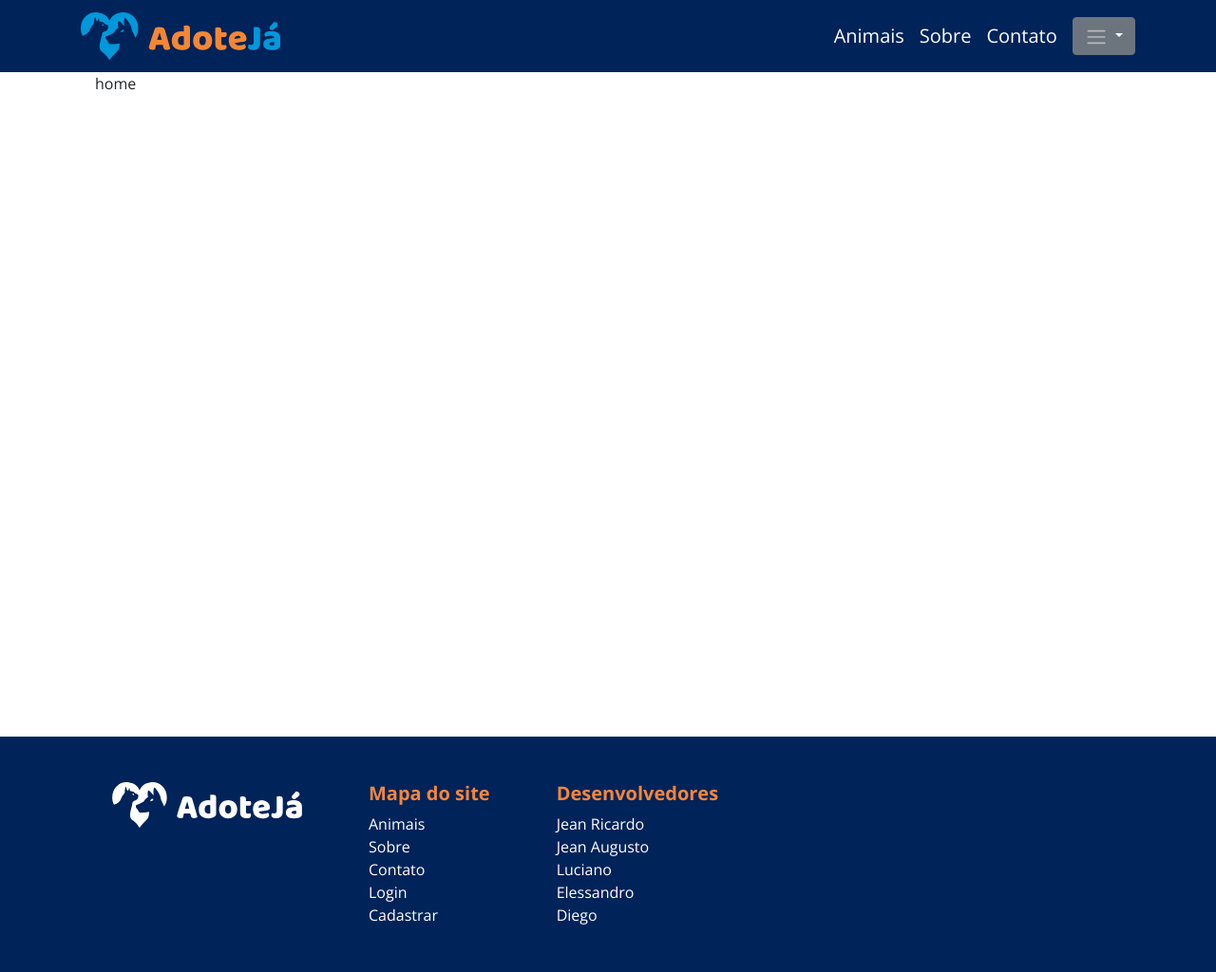
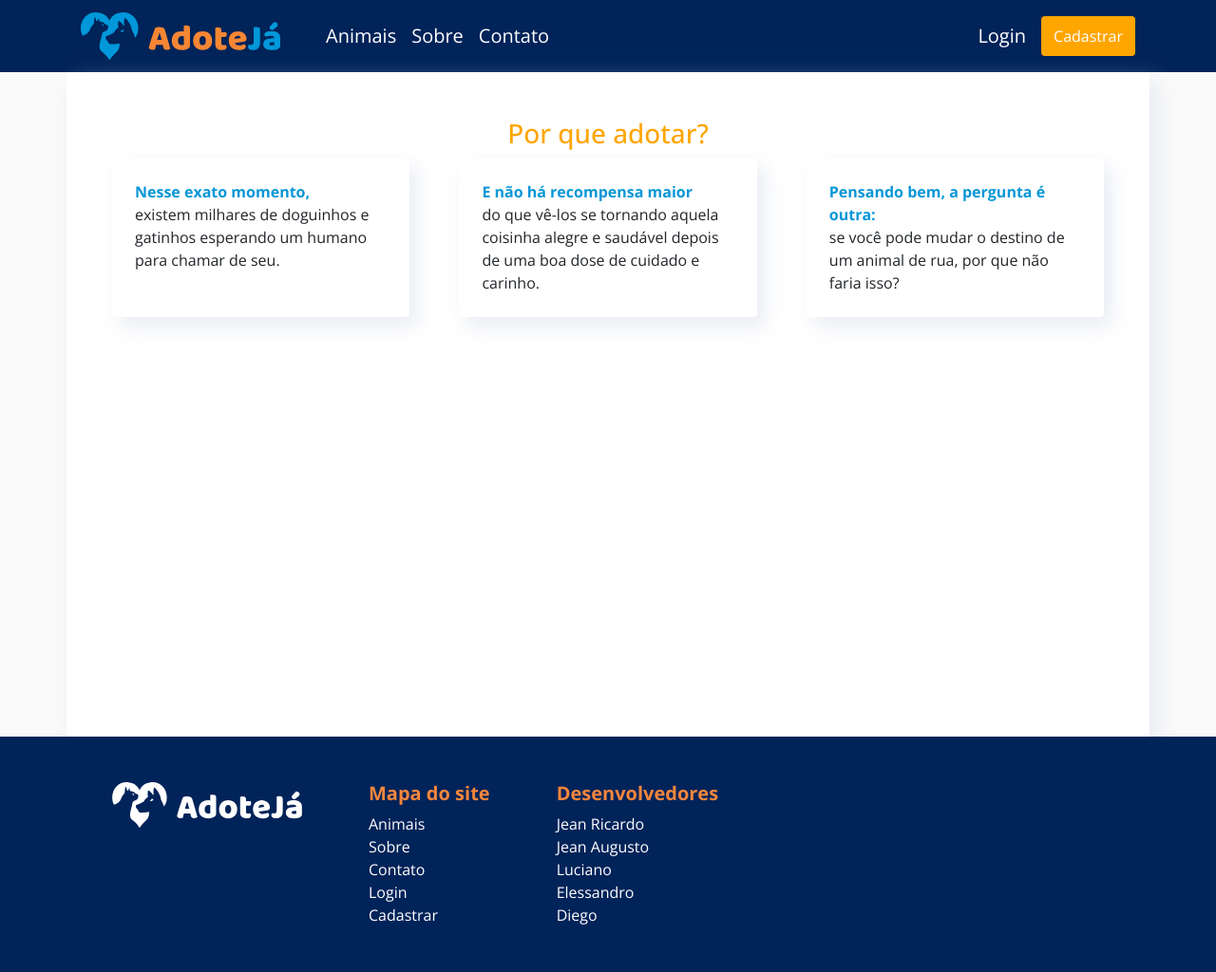
Before and after one commit to jeanrfj/AdoteJa, a Django app: page / in a window 1280 px wide. Shown: the whole page at 95% size. Run offline with Django 4.2, Linux system fonts and the light colour scheme; parts of the project's set-up code (start-up, migrations or seed data) failed here and were passed over; some libraries are stand-ins or nearby versions.

Commit message:
ajustes de layout

```diff
--- a/conta/templates/perfil.html
+++ b/conta/templates/perfil.html
@@ -3,7 +3,8 @@
 {% block titulo %}Perfil | AdoteJa{% endblock %}
 
 {% block conteudo %}
-<h1 class="mt-5 mb-4 lh-1">Atualizar Cadastro</h1>
+<div class="container p-5 bg-white">
+  <h1 class="mb-4 lh-1">Atualizar Cadastro</h1>
 
   <form method="POST" class="pb-5">
     {% csrf_token %}
@@ -33,4 +34,5 @@
     </div>
     <button type="submit" class="btn btn-primary">Atualizar</button>
   </form>
+</div>
 {% endblock %}
--- a/home/templates/home.html
+++ b/home/templates/home.html
@@ -5,5 +5,21 @@
 {%block conteudo%}
 
 {% csrf_token %}
-home
+<div class="container bg-white p-5" style="min-height: 700px; box-shadow: 8px 10px 20px #dae0eb99;">
+    <h3 class="text-center" style="color: orange;">Por que adotar?</h3>
+    <div class="d-flex justify-content-between" style="gap: 25px">
+        <div class="p-4 rounded " style="width:30%; box-shadow: 8px 10px 20px #dae0eb99;">
+            <b style="color: #0896d7;"> Nesse exato momento,</b> <br>
+            existem milhares de doguinhos e gatinhos esperando um humano para chamar de seu.
+        </div>
+        <div class="p-4 rounded " style="width:30%; box-shadow: 8px 10px 20px #dae0eb99;">
+            <b style="color: #0896d7;"> E não há recompensa maior</b> <br>
+            do que vê-los se tornando aquela coisinha alegre e saudável depois de uma boa dose de cuidado e carinho.
+        </div>
+        <div class="p-4 rounded " style="width:30%; box-shadow: 8px 10px 20px #dae0eb99;">
+            <b style="color: #0896d7;"> Pensando bem, a pergunta é outra:</b> <br>
+            se você pode mudar o destino de um animal de rua, por que não faria isso?
+        </div>
+    </div>
+</div>
 {%endblock%}
--- a/templates/base.html
+++ b/templates/base.html
@@ -3,7 +3,7 @@
 <html lang="pt">
 
 <head>
-  <title>{%block titulo%}{%endblock%}</title>
+  <title>{%block titulo%}AdoteJa{%endblock%}</title>
   {% include 'parciais/_head.html' %}
   <script src="{% static 'vendor/jquery/jquery.slim.min.js'%}"></script>
   <script src="{% static 'vendor/bootstrap/js/bootstrap.bundle.min.js'%}"></script>
@@ -25,18 +25,20 @@
   </style>
 </head>
 
-<body>
+<body style="background-color:#fafafa">
 
   {% include 'parciais/_nav.html' %}
+
+
   <div class="container">
+    {% include 'parciais/_messages.html' %}
+  </div>
 
-    {% include 'parciais/_messages.html' %}
 
-    <div css="row" style="min-height: 700px">
-      <div class="col-lg-12">
-        {% block conteudo %}
-        {% endblock %}
-      </div>
+  <div css="row">
+    <div class="col-lg-12 p-0">
+      {% block conteudo %}
+      {% endblock %}
     </div>
   </div>
 
--- a/templates/parciais/_footer.html
+++ b/templates/parciais/_footer.html
@@ -1,5 +1,5 @@
 {% load static %}
-<footer style="background-color: #002359;">
+<footer style="background-color: #002359; position: relative;">
   <div class="container p-5">
     <nav class="d-flex" style="gap: 70px">
       <a href="/"> <img src="/static/img/logo-adoteja-branco.svg" alt="" style="width: 200px;"> </a>
--- a/templates/parciais/_nav.html
+++ b/templates/parciais/_nav.html
@@ -3,10 +3,10 @@
   <div class="container">
     <!-- <a class="navbar-brand" href="{% url 'index' %}">AdoteJá</a> -->
 
-    <a class="navbar-brand" href="/"> <img src="/static/img/logo-adoteja.svg" alt="">
+    <a class="navbar-brand mr-5" href="/"> <img src="/static/img/logo-adoteja.svg" alt="">
     </a>
 
-    <div class="ml-auto d-flex">
+    <div class="mr-auto d-flex">
       <a class="navbar-brand" href="/animais">Animais</a>
       <a class="navbar-brand" href="/sobre">Sobre</a>
       <a class="navbar-brand" href="/contato">Contato</a>
@@ -14,17 +14,24 @@
 
     {% if not user.is_authenticated %}
 
-    <div class="dropdown">
+    <!-- <div class="dropdown">
       <a class="btn btn-secondary dropdown-toggle" href="#" role="button" data-toggle="dropdown" aria-expanded="false">
         <span class="navbar-toggler-icon"></span>
       </a>
 
       <div class="dropdown-menu">
         <li><a class="dropdown-item" href="/conta/login">Login</a></li>
-        <li><a class="dropdown-item" href="{% url 'cadastro' %}">Cadastrar</a></li>
+        <li><a class="dropdown-item">Cadastrar</a></li>
       </div>
-    </div>
+    </div> -->
 
+    <a style="color: white;" href="/conta/login" class="navbar-brand">
+      Login
+    </a>
+    <a style="background-color: orange; color: white;" href="{% url 'cadastro' %}"
+      class="d-flex justify-content-center align-items-center btn py-2">
+      Cadastrar
+    </a>
 
     {% else %}
 
@@ -41,6 +48,8 @@
       </div>
     </div>
 
+
+
     {% endif %}
 
     {% comment %} <button class="navbar-toggler" type="button" data-toggle="collapse" data-target="#navbarResponsive"
```
Also changed, not shown: animal/templates/animal/lista.html (+5 -5 lines), conta/templates/cadastro.html (+7 -1 lines), conta/templates/interessados.html (+7 -5 lines), conta/templates/listar-animais.html (+10 -6 lines), conta/templates/login.html (+6 -3 lines), contato/templates/contato.html (+5 -4 lines), perfil/templates/perfil/atualizar.html (+6 -4 lines), sobre/templates/sobre.html (+15 -5 lines). Lines whose indentation alone changed are shown as unchanged.
